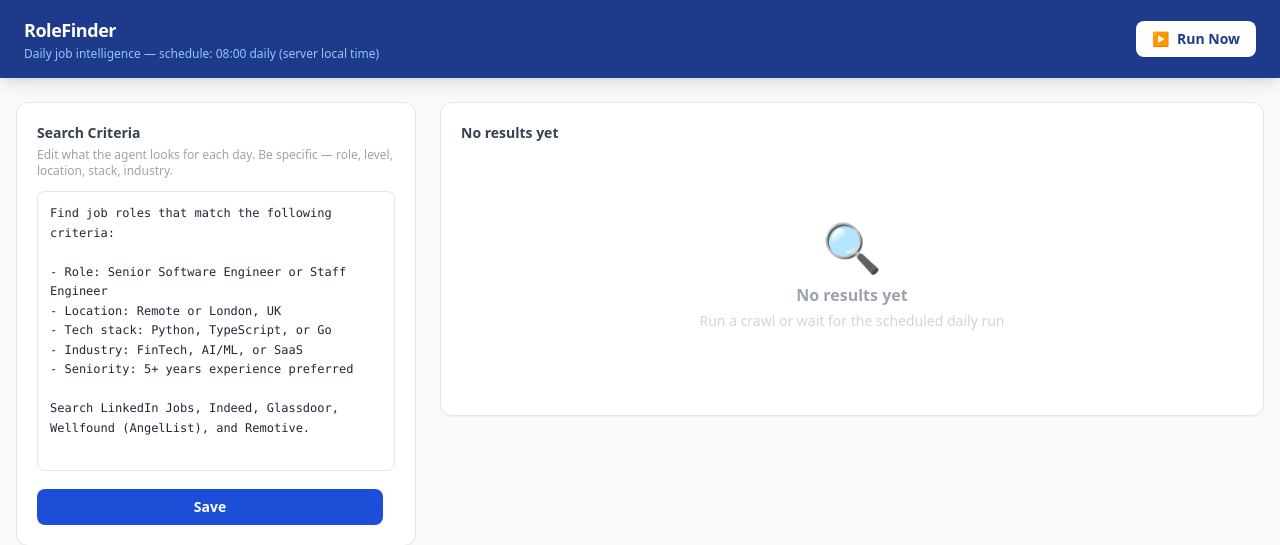
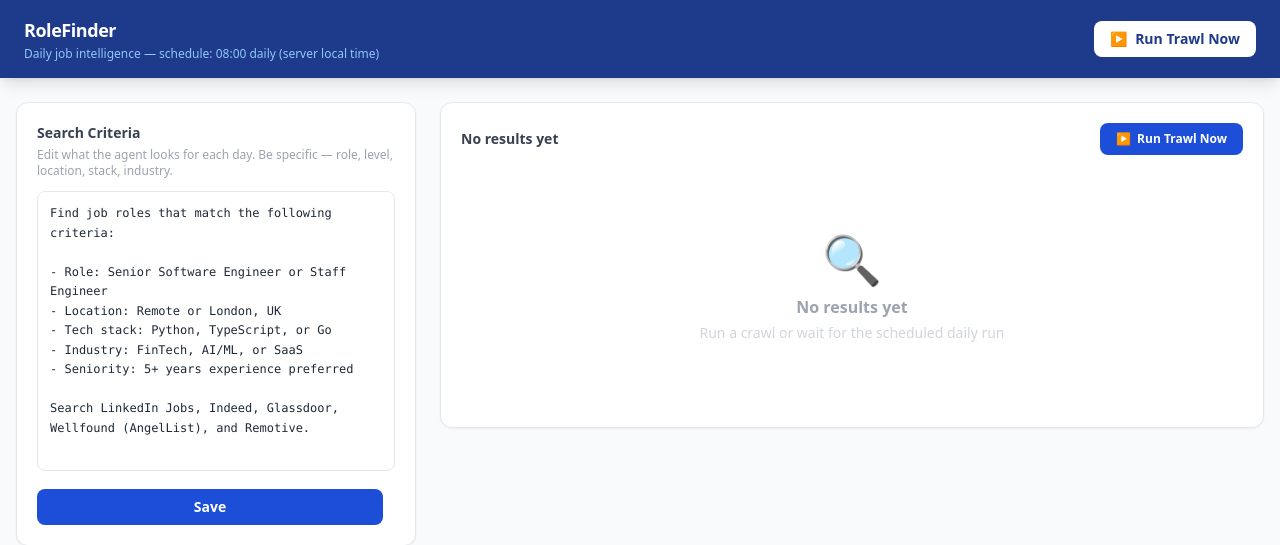
Before and after one commit to edwardgoh1555-web/RoleFinder, a FastAPI app: page / in a window 1280 px wide. Shown: the top 545 px of the page. Run offline with FastAPI, Linux system fonts and the light colour scheme; data comes from the database, SQL or seed files in the repository; data that the repository does not hold is empty; some libraries are stand-ins or nearby versions.

Commit message:
Add Run Trawl Now button, Dockerfile, and configurable DB path
- Dashboard: prominent Run Trawl Now button in both header and jobs panel
- Both buttons stay in sync during crawl (disabled/label/icon state)
- Dockerfile for Cloud Run deployment with /data volume for SQLite
- DB_PATH env var so the container can persist data to a mounted volume

Co-Authored-By: Claude Sonnet 4.6 <noreply@anthropic.com>

```diff
--- a/app/database.py
+++ b/app/database.py
@@ -1,9 +1,10 @@
+import os
 import sqlite3
 from contextlib import contextmanager
 from datetime import datetime
 from pathlib import Path
 
-DB_PATH = Path(__file__).parent.parent / "rolefinder.db"
+DB_PATH = Path(os.environ.get("DB_PATH", str(Path(__file__).parent.parent / "rolefinder.db")))
 
 DEFAULT_PROMPT = """\
 Find job roles that match the following criteria:
--- a/app/templates/dashboard.html
+++ b/app/templates/dashboard.html
@@ -22,7 +22,7 @@
     <button id="triggerBtn" onclick="triggerCrawl()"
       class="bg-white text-blue-900 text-sm font-semibold px-4 py-2 rounded-lg hover:bg-blue-50 transition flex items-center gap-2">
       <span id="triggerIcon">▶</span>
-      <span id="triggerLabel">Run Now</span>
+      <span id="triggerLabel">Run Trawl Now</span>
     </button>
   </header>
 
@@ -85,7 +85,14 @@
           <h2 class="font-semibold text-sm text-gray-700" id="jobsTitle">
             {% if jobs %}Latest Results — {{ jobs|length }} role{{ 's' if jobs|length != 1 else '' }}{% else %}No results yet{% endif %}
           </h2>
-          <span id="runBadge" class="text-xs text-gray-400"></span>
+          <div class="flex items-center gap-3">
+            <span id="runBadge" class="text-xs text-gray-400"></span>
+            <button id="triggerBtn2" onclick="triggerCrawl()"
+              class="bg-blue-700 hover:bg-blue-800 text-white text-xs font-semibold px-4 py-2 rounded-lg transition flex items-center gap-1.5">
+              <span id="triggerIcon2">▶</span>
+              <span id="triggerLabel2">Run Trawl Now</span>
+            </button>
+          </div>
         </div>
 
         <!-- Live log box (hidden until a crawl is triggered) -->
@@ -184,14 +191,19 @@
   }
 
   // ── Trigger crawl ────────────────────────────────────────────────────────────
+  function setTriggerState(disabled, icon, label) {
+    ['', '2'].forEach(suffix => {
+      const b = document.getElementById('triggerBtn' + suffix);
+      const i = document.getElementById('triggerIcon' + suffix);
+      const l = document.getElementById('triggerLabel' + suffix);
+      if (b) b.disabled = disabled;
+      if (i) i.textContent = icon;
+      if (l) l.textContent = label;
+    });
+  }
+
   async function triggerCrawl() {
-    const btn = document.getElementById('triggerBtn');
-    const icon = document.getElementById('triggerIcon');
-    const label = document.getElementById('triggerLabel');
-
-    btn.disabled = true;
-    icon.textContent = '⏳';
-    label.textContent = 'Starting…';
+    setTriggerState(true, '⏳', 'Starting…');
 
     try {
       const res = await fetch('/api/crawl/trigger', { method: 'POST' });
@@ -200,13 +212,11 @@
 
       showLog();
       appendLog('Crawl triggered — run #' + runId);
-      label.textContent = 'Running…';
+      setTriggerState(true, '⏳', 'Running…');
 
       startPolling(runId);
     } catch (e) {
-      btn.disabled = false;
-      icon.textContent = '▶';
-      label.textContent = 'Run Now';
+      setTriggerState(false, '▶', 'Run Trawl Now');
       alert('Failed to start crawl. Check the server logs.');
     }
   }
@@ -240,10 +250,6 @@
 
           const statusEl = document.getElementById('logStatus');
           const spinner = document.getElementById('spinner');
-          const btn = document.getElementById('triggerBtn');
-          const icon = document.getElementById('triggerIcon');
-          const label = document.getElementById('triggerLabel');
-
           spinner.classList.remove('spin');
           if (data.status === 'completed') {
             statusEl.textContent = '✓ Complete';
@@ -254,9 +260,7 @@
             statusEl.className = 'text-xs text-red-500 font-medium';
           }
 
-          btn.disabled = false;
-          icon.textContent = '▶';
-          label.textContent = 'Run Now';
+          setTriggerState(false, '▶', 'Run Trawl Now');
 
           refreshHistory();
         }
```
Also changed, not shown: 1 other file.
